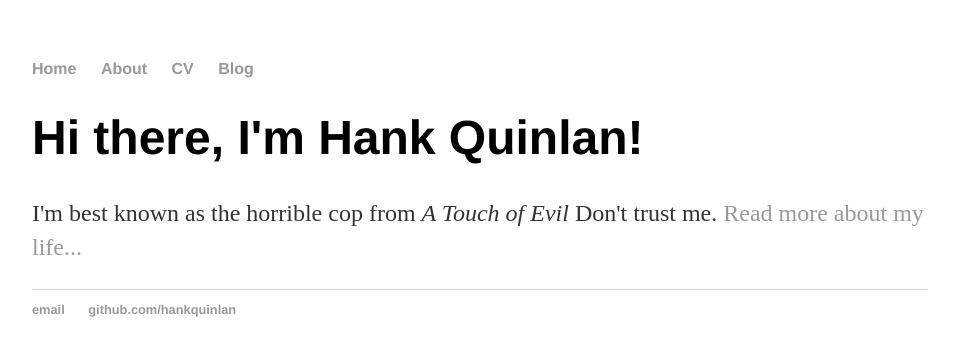
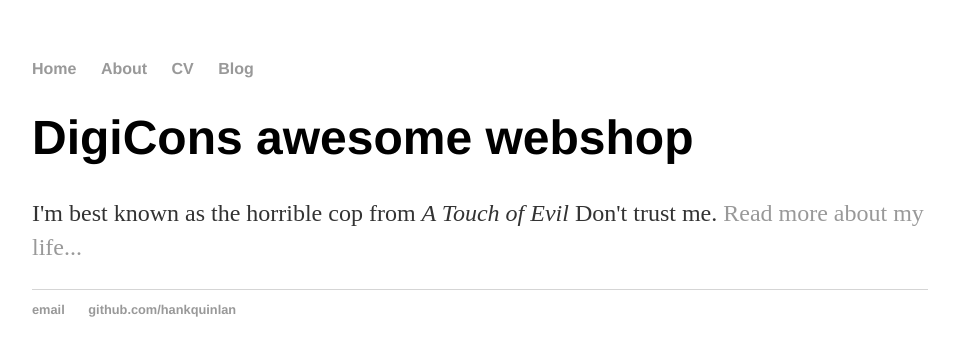
Before and after one commit to Varda84/Digicon_shop, a Jekyll site: the page built from index.html, in a window 1280 px wide. Shown: the top 356 px of the page, without its empty margins (160-1115 px from the left). Built offline with Jekyll 4.4.1, drawn with Linux system fonts in a browser that asks for light colours.

Commit message:
Update index.html

```diff
--- a/index.html
+++ b/index.html
@@ -3,6 +3,6 @@ layout: default
 title: Hank Quinlan, Horrible Cop
 ---
 <div class="blurb">
-	<h1>Hi there, I'm Hank Quinlan!</h1>
+	<h1>DigiCons awesome webshop</h1>
 	<p>I'm best known as the horrible cop from <em>A Touch of Evil</em> Don't trust me. <a href="/about">Read more about my life...</a></p>
 </div><!-- /.blurb -->
```
